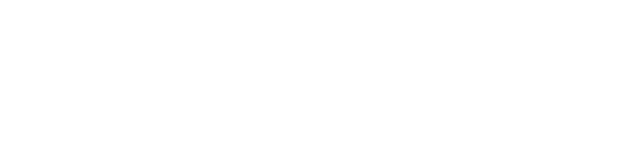
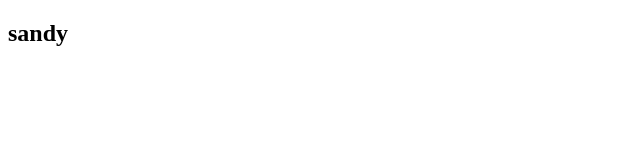
Before and after one commit to sahrulprograming/sandy, a plain HTML site: page index.html in a window 1280 px wide. Shown: the whole page, without its empty margins (0-640 px from the left). Drawn offline with Linux system fonts and the light colour scheme.

Commit message:
sandi merubah index

```diff
--- a/index.html
+++ b/index.html
@@ -8,5 +8,6 @@
 </head>
 <body>
 
+    <h2>sandy</h2>
 </body>
 </html>
```
